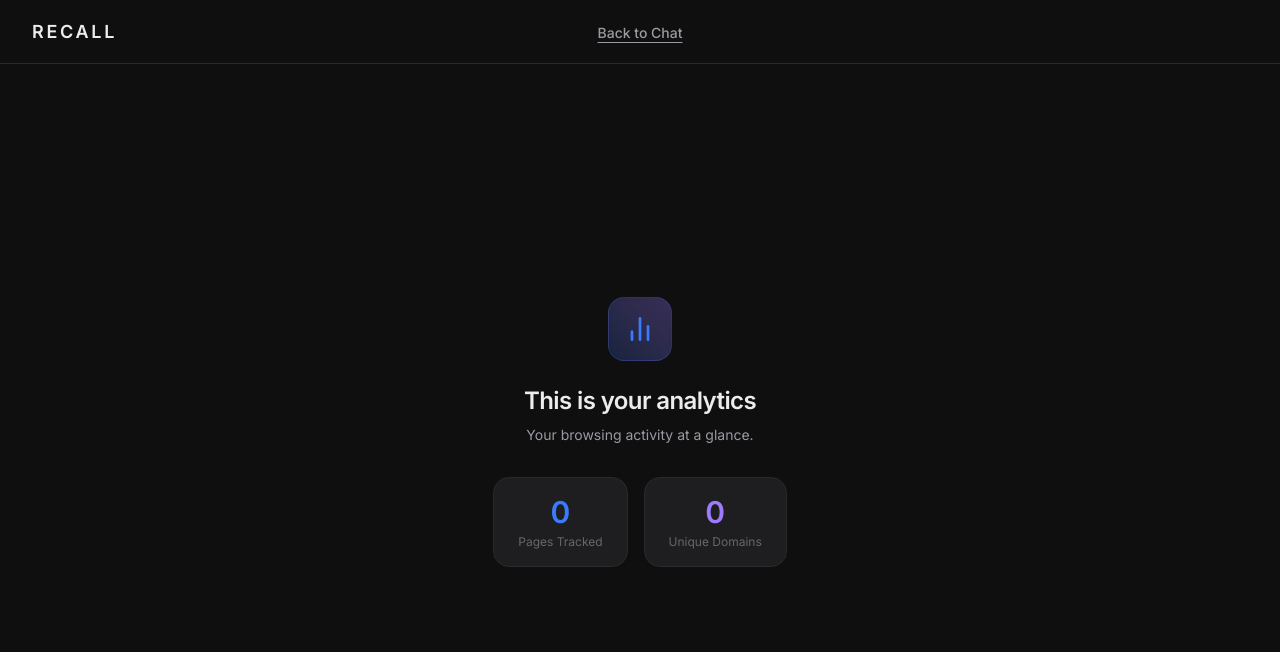
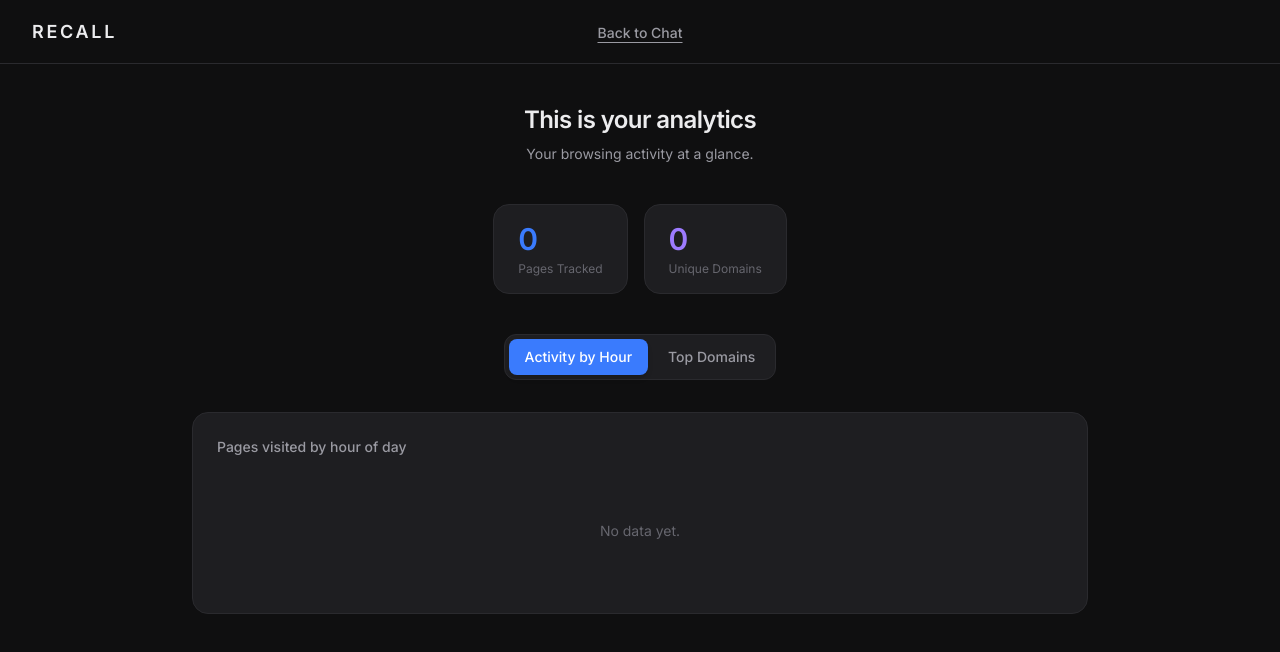
Before and after one commit to darry-Jnr/Recall, a Next.js app in the folder web/: page /search in a window 1280 px wide. Both pictures are taken after a click on the button "Analytics". Shown: the top 652 px of the page. Built offline with nearby package versions, Linux system fonts and the light colour scheme.

Commit message:
feat: analytics charts - bar chart (activity by hour) + pie chart (domains) with toggle switch

```diff
--- a/web/package.json
+++ b/web/package.json
@@ -11,7 +11,8 @@
   "dependencies": {
     "next": "16.2.12",
     "react": "19.2.4",
-    "react-dom": "19.2.4"
+    "react-dom": "19.2.4",
+    "recharts": "^3.10.1"
   },
   "devDependencies": {
     "@tailwindcss/postcss": "^4",
--- a/web/src/components/search/AnalyticsModal.tsx
+++ b/web/src/components/search/AnalyticsModal.tsx
@@ -1,5 +1,17 @@
 "use client";
 
+import { useState, useMemo } from "react";
+import {
+  BarChart,
+  Bar,
+  XAxis,
+  YAxis,
+  Tooltip,
+  ResponsiveContainer,
+  PieChart,
+  Pie,
+  Cell,
+} from "recharts";
 import type { PageVisit } from "@/lib/types";
 
 interface AnalyticsModalProps {
@@ -7,9 +19,71 @@ interface AnalyticsModalProps {
   onClose: () => void;
 }
 
+type ChartView = "activity" | "domains";
+
+const PIE_COLORS = [
+  "#3A7BFD",
+  "#9D7BFF",
+  "#3A7BFD99",
+  "#9D7BFF99",
+  "#5B9BFD",
+  "#B49AFF",
+  "#7BABFF",
+  "#C4AAFF",
+];
+
+function processHourlyData(pages: PageVisit[]) {
+  const hourCounts: Record<number, number> = {};
+  for (let h = 0; h < 24; h++) hourCounts[h] = 0;
+
+  pages.forEach((p) => {
+    if (!p.visitedTime) return;
+    const hour = new Date(p.visitedTime).getHours();
+    hourCounts[hour] = (hourCounts[hour] || 0) + 1;
+  });
+
+  return Object.entries(hourCounts).map(([hour, count]) => ({
+    hour: `${Number(hour)}:00`,
+    pages: count,
+  }));
+}
+
+function processDomainData(pages: PageVisit[]) {
+  const domainCounts: Record<string, number> = {};
+  pages.forEach((p) => {
+    const domain = p.domain || "unknown";
+    domainCounts[domain] = (domainCounts[domain] || 0) + 1;
+  });
+
+  const sorted = Object.entries(domainCounts)
+    .sort((a, b) => b[1] - a[1]);
+
+  const top = sorted.slice(0, 7);
+  const otherCount = sorted.slice(7).reduce((sum, [, count]) => sum + count, 0);
+
+  const result = top.map(([name, value]) => ({ name, value }));
+  if (otherCount > 0) result.push({ name: "Other", value: otherCount });
+  return result;
+}
+
+const CustomTooltip = ({ active, payload, label }: { active?: boolean; payload?: Array<{ value: number }>; label?: string }) => {
+  if (!active || !payload?.length) return null;
+  return (
+    <div className="px-3 py-2 rounded-xl bg-surface-2 border border-divider shadow-lg text-xs">
+      <p className="text-text-muted">{label}</p>
+      <p className="text-text-primary font-semibold">{payload[0].value} page(s)</p>
+    </div>
+  );
+};
+
 export function AnalyticsModal({ pages, onClose }: AnalyticsModalProps) {
+  const [view, setView] = useState<ChartView>("activity");
+
   const totalPages = pages.length;
   const uniqueDomains = new Set(pages.map((p) => p.domain)).size;
+
+  const hourlyData = useMemo(() => processHourlyData(pages), [pages]);
+  const domainData = useMemo(() => processDomainData(pages), [pages]);
 
   return (
     <div className="fixed inset-0 z-50 flex flex-col bg-canvas">
@@ -29,24 +103,21 @@ export function AnalyticsModal({ pages, onClose }: AnalyticsModalProps) {
         <div className="w-20" />
       </div>
 
-      {/* Content centered */}
-      <div className="flex-1 flex items-center justify-center px-4">
-        <div className="text-center max-w-lg">
-          <div className="w-16 h-16 rounded-2xl bg-gradient-to-tr from-accent/20 to-lilac/30 flex items-center justify-center mx-auto mb-6 border border-accent/20 shadow-inner">
-            <svg className="w-8 h-8 text-accent" viewBox="0 0 24 24" fill="none" stroke="currentColor" strokeWidth="2" strokeLinecap="round" strokeLinejoin="round">
-              <path d="M18 20V10" />
-              <path d="M12 20V4" />
-              <path d="M6 20v-6" />
-            </svg>
+      {/* Content */}
+      <div className="flex-1 overflow-y-auto px-8 py-10">
+        <div className="max-w-4xl mx-auto">
+          {/* Header */}
+          <div className="text-center mb-10">
+            <h1 className="text-2xl font-semibold text-text-primary mb-2 tracking-tight">
+              This is your analytics
+            </h1>
+            <p className="text-text-secondary text-sm">
+              Your browsing activity at a glance.
+            </p>
           </div>
-          <h1 className="text-2xl font-semibold text-text-primary mb-2 tracking-tight">
-            This is your analytics
-          </h1>
-          <p className="text-text-secondary text-sm mb-8">
-            Your browsing activity at a glance.
-          </p>
 
-          <div className="flex gap-4 justify-center">
+          {/* Stats row */}
+          <div className="flex gap-4 justify-center mb-10">
             <div className="px-6 py-4 rounded-2xl bg-surface-2 border border-divider">
               <p className="text-3xl font-bold text-accent">{totalPages}</p>
               <p className="text-xs text-text-muted mt-1">Pages Tracked</p>
@@ -56,6 +127,126 @@ export function AnalyticsModal({ pages, onClose }: AnalyticsModalProps) {
               <p className="text-xs text-text-muted mt-1">Unique Domains</p>
             </div>
           </div>
+
+          {/* Chart toggle */}
+          <div className="flex justify-center mb-8">
+            <div className="flex gap-1 p-1 rounded-xl bg-surface-2 border border-divider">
+              <button
+                onClick={() => setView("activity")}
+                className={`px-4 py-2 rounded-lg text-sm font-medium transition-all duration-200 ${
+                  view === "activity"
+                    ? "bg-accent text-white shadow-md"
+                    : "text-text-secondary hover:text-text-primary"
+                }`}
+              >
+                Activity by Hour
+              </button>
+              <button
+                onClick={() => setView("domains")}
+                className={`px-4 py-2 rounded-lg text-sm font-medium transition-all duration-200 ${
+                  view === "domains"
+                    ? "bg-accent text-white shadow-md"
+                    : "text-text-secondary hover:text-text-primary"
+                }`}
+              >
+                Top Domains
+              </button>
+            </div>
+          </div>
+
+          {/* Chart area */}
+          <div className="rounded-2xl bg-surface-2 border border-divider p-6">
+            {view === "activity" ? (
+              <>
+                <h2 className="text-sm font-medium text-text-secondary mb-4">
+                  Pages visited by hour of day
+                </h2>
+                {totalPages === 0 ? (
+                  <p className="text-text-muted text-sm text-center py-12">No data yet.</p>
+                ) : (
+                  <ResponsiveContainer width="100%" height={320}>
+                    <BarChart data={hourlyData} barCategoryGap="20%">
+                      <XAxis
+                        dataKey="hour"
+                        tick={{ fill: "#66666E", fontSize: 11 }}
+                        axisLine={false}
+                        tickLine={false}
+                        interval={2}
+                      />
+                      <YAxis
+                        tick={{ fill: "#66666E", fontSize: 11 }}
+                        axisLine={false}
+                        tickLine={false}
+                        allowDecimals={false}
+                      />
+                      <Tooltip content={<CustomTooltip />} cursor={false} />
+                      <Bar
+                        dataKey="pages"
+                        fill="rgba(58, 123, 253, 0.55)"
+                        radius={[6, 6, 0, 0]}
+                        maxBarSize={40}
+                      />
+                    </BarChart>
+                  </ResponsiveContainer>
+                )}
+              </>
+            ) : (
+              <>
+                <h2 className="text-sm font-medium text-text-secondary mb-4">
+                  Visits by domain
+                </h2>
+                {domainData.length === 0 ? (
+                  <p className="text-text-muted text-sm text-center py-12">No data yet.</p>
+                ) : (
+                  <div className="flex items-center gap-8">
+                    <ResponsiveContainer width="50%" height={320}>
+                      <PieChart>
+                        <Pie
+                          data={domainData}
+                          dataKey="value"
+                          nameKey="name"
+                          cx="50%"
+                          cy="50%"
+                          innerRadius={60}
+                          outerRadius={120}
+                          paddingAngle={3}
+                          strokeWidth={0}
+                        >
+                          {domainData.map((_, i) => (
+                            <Cell key={i} fill={PIE_COLORS[i % PIE_COLORS.length]} />
+                          ))}
+                        </Pie>
+                        <Tooltip
+                          content={({ active, payload }) => {
+                            if (!active || !payload?.length) return null;
+                            const d = payload[0].payload;
+                            return (
+                              <div className="px-3 py-2 rounded-xl bg-surface-2 border border-divider shadow-lg text-xs">
+                                <p className="text-text-primary font-semibold">{d.name}</p>
+                                <p className="text-text-muted">{d.value} page(s)</p>
+                              </div>
+                            );
+                          }}
+                        />
+                      </PieChart>
+                    </ResponsiveContainer>
+                    <div className="flex-1 space-y-2">
+                      {domainData.map((d, i) => (
+                        <div key={d.name} className="flex items-center gap-3">
+                          <span
+                            className="w-3 h-3 rounded-full shrink-0"
+                            style={{ backgroundColor: PIE_COLORS[i % PIE_COLORS.length] }}
+                          />
+                          <span className="text-sm text-text-primary truncate flex-1">{d.name}</span>
+                          <span className="text-xs text-text-muted">{d.value}</span>
+                        </div>
+                      ))}
+                    </div>
+                  </div>
+                )}
+              </>
+            )}
+          </div>
         </div>
       </div>
     </div>
```
Also changed, not shown: 1 other file (tests, documents, lock files or other folders).
